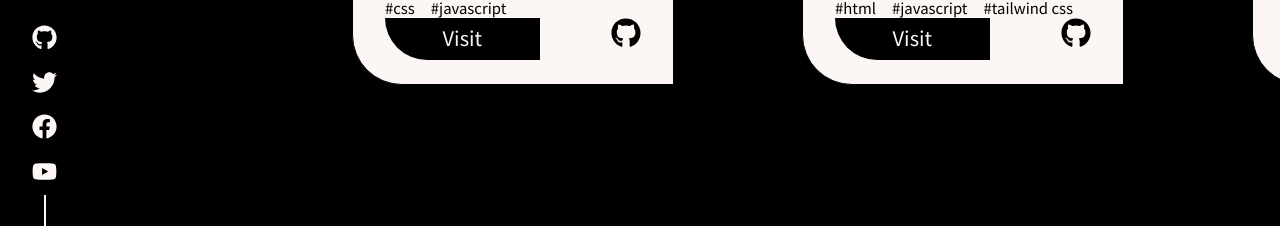
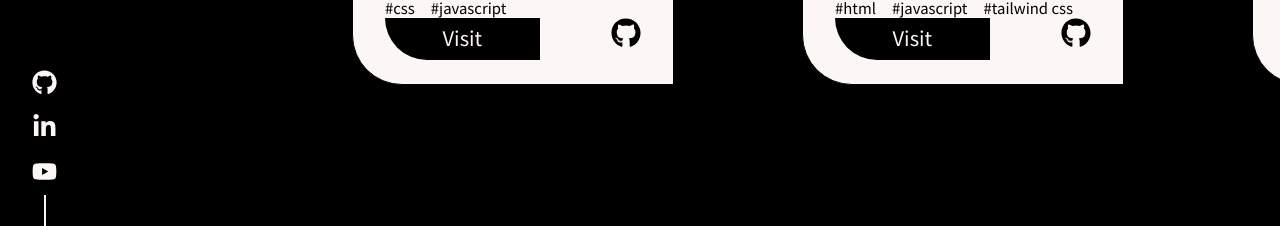
Before and after one commit to codinggujaratweb/AMAN, a React (Create React App) app: page /work in a window 1280 px wide. Shown: the part 477-703 px from the top of the page. Built offline with nearby package versions, Linux system fonts and the light colour scheme.

Commit message:
add new product's / AMAN

```diff
--- a/src/components/AllSvgs.js
+++ b/src/components/AllSvgs.js
@@ -88,6 +88,24 @@ export const YouTube = (props) => {
       <path
         fill={props.fill}
         d="M549.655 124.083c-6.281-23.65-24.787-42.276-48.284-48.597C458.781 64 288 64 288 64S117.22 64 74.629 75.486c-23.497 6.322-42.003 24.947-48.284 48.597-11.412 42.867-11.412 132.305-11.412 132.305s0 89.438 11.412 132.305c6.281 23.65 24.787 41.5 48.284 47.821C117.22 448 288 448 288 448s170.78 0 213.371-11.486c23.497-6.321 42.003-24.171 48.284-47.821 11.412-42.867 11.412-132.305 11.412-132.305s0-89.438-11.412-132.305zm-317.51 213.508V175.185l142.739 81.205-142.739 81.201z"
+      />
+    </svg>
+  )
+}
+export const Linkedin = (props) => {
+  return (
+    <svg
+      aria-hidden="true"
+      data-prefix="fab"
+      data-icon="linkedin"
+      className="prefix__svg-inline--fa prefix__fa-linkedin prefix__fa-w-16"
+      xmlns="http://www.w3.org/2000/svg"
+      viewBox="0 0 448 512"
+      {...props}
+    >
+      <path
+        fill={props.fill}
+        d="M100.28 448H7.4V148.9h92.88zm-46.44-340.6C24.51 107.4 0 83.99 0 54.21 0 24.21 24.51 0 53.79 0s53.78 24.21 53.78 53.41c0 29.78-24.01 53.99-53.81 53.99zm394.11 340.6h-92.66V302.4c0-34.7-.69-79.26-48.28-79.26-48.29 0-55.69 37.72-55.69 76.66V448h-92.66V148.9h89.08v40.78h1.3c12.42-23.55 42.71-48.29 87.88-48.29 94 0 111.28 61.89 111.28 142.3V448z"
       />
     </svg>
   )
--- a/src/subComponents/SocialIcons.js
+++ b/src/subComponents/SocialIcons.js
@@ -2,7 +2,7 @@ import { motion } from "framer-motion";
 import React from "react";
 // import { NavLink } from 'react-router-dom'
 import styled from "styled-components";
-import { Facebook, Github, Twitter, YouTube } from "../components/AllSvgs";
+import { Facebook, Github, Twitter, YouTube, Linkedin } from "../components/AllSvgs";
 import { DarkTheme } from "../components/Themes";
 
 const Icons = styled.div`
@@ -32,14 +32,14 @@ const SocialIcons = (props) => {
   return (
     <Icons>
       <motion.div
-        initial={{scale:0 }}
+        initial={{ scale: 0 }}
         animate={{ scale: [0, 1, 1.5, 1] }}
         transition={{ type: "spring", duration: 1, delay: 1 }}
       >
         <a
           style={{ color: "inherit" }}
           target="_blank"
-          href={"https://github.com/codebucks27"}
+          href={"https://github.com/codinggujaratweb"}
         >
           <Github
             width={25}
@@ -48,8 +48,8 @@ const SocialIcons = (props) => {
           />
         </a>
       </motion.div>
-      <motion.div
-        initial={{scale:0 }}
+      {/* <motion.div
+        initial={{ scale: 0 }}
         animate={{ scale: [0, 1, 1.5, 1] }}
         transition={{ type: "spring", duration: 1, delay: 1.2 }}
       >
@@ -64,9 +64,9 @@ const SocialIcons = (props) => {
             fill={props.theme === "dark" ? DarkTheme.text : DarkTheme.body}
           />
         </a>
-      </motion.div>
-      <motion.div
-        initial={{scale:0 }}
+      </motion.div> */}
+      {/* <motion.div
+        initial={{ scale: 0 }}
         animate={{ scale: [0, 1, 1.5, 1] }}
         transition={{ type: "spring", duration: 1, delay: 1.4 }}
       >
@@ -81,16 +81,33 @@ const SocialIcons = (props) => {
             fill={props.theme === "dark" ? DarkTheme.text : DarkTheme.body}
           />
         </a>
-      </motion.div>
+      </motion.div> */}
       <motion.div
-        initial={{scale:0 }}
+        initial={{ scale: 0 }}
         animate={{ scale: [0, 1, 1.5, 1] }}
         transition={{ type: "spring", duration: 1, delay: 1.6 }}
       >
         <a
           style={{ color: "inherit" }}
           target="_blank"
-          href={"https://youtube.com"}
+          href={"https://www.linkedin.com/in/amanayak/"}
+        >
+          <Linkedin
+            width={25}
+            height={25}
+            fill={props.theme === "dark" ? DarkTheme.text : DarkTheme.body}
+          />
+        </a>
+      </motion.div>
+      <motion.div
+        initial={{ scale: 0 }}
+        animate={{ scale: [0, 1, 1.5, 1] }}
+        transition={{ type: "spring", duration: 1, delay: 1.6 }}
+      >
+        <a
+          style={{ color: "inherit" }}
+          target="_blank"
+          href={"https://www.youtube.com/@codinggujarat"}
         >
           <YouTube
             width={25}
@@ -99,7 +116,6 @@ const SocialIcons = (props) => {
           />
         </a>
       </motion.div>
-
       <Line
         color={props.theme}
         initial={{
```
Also changed, not shown: src/data/AllSvg.js (+15 -0 lines). Lines whose indentation alone changed are shown as unchanged.
